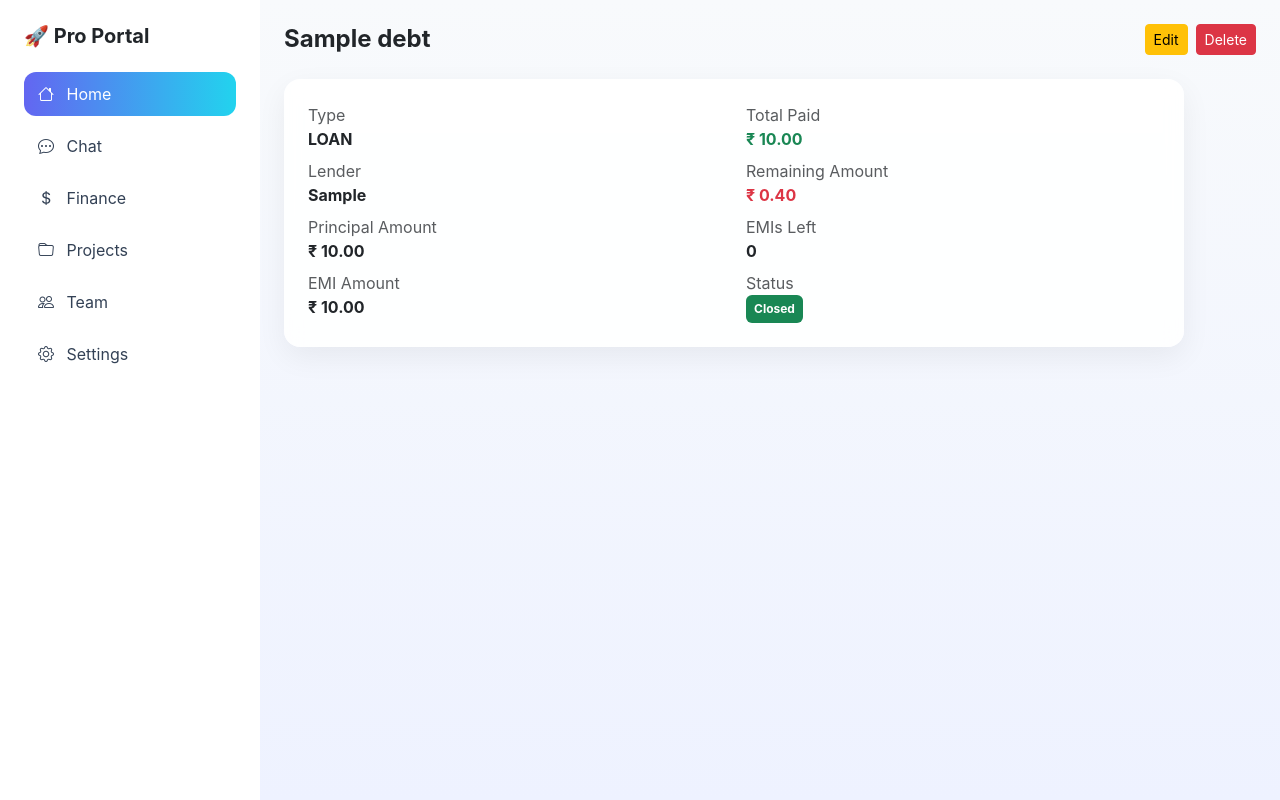
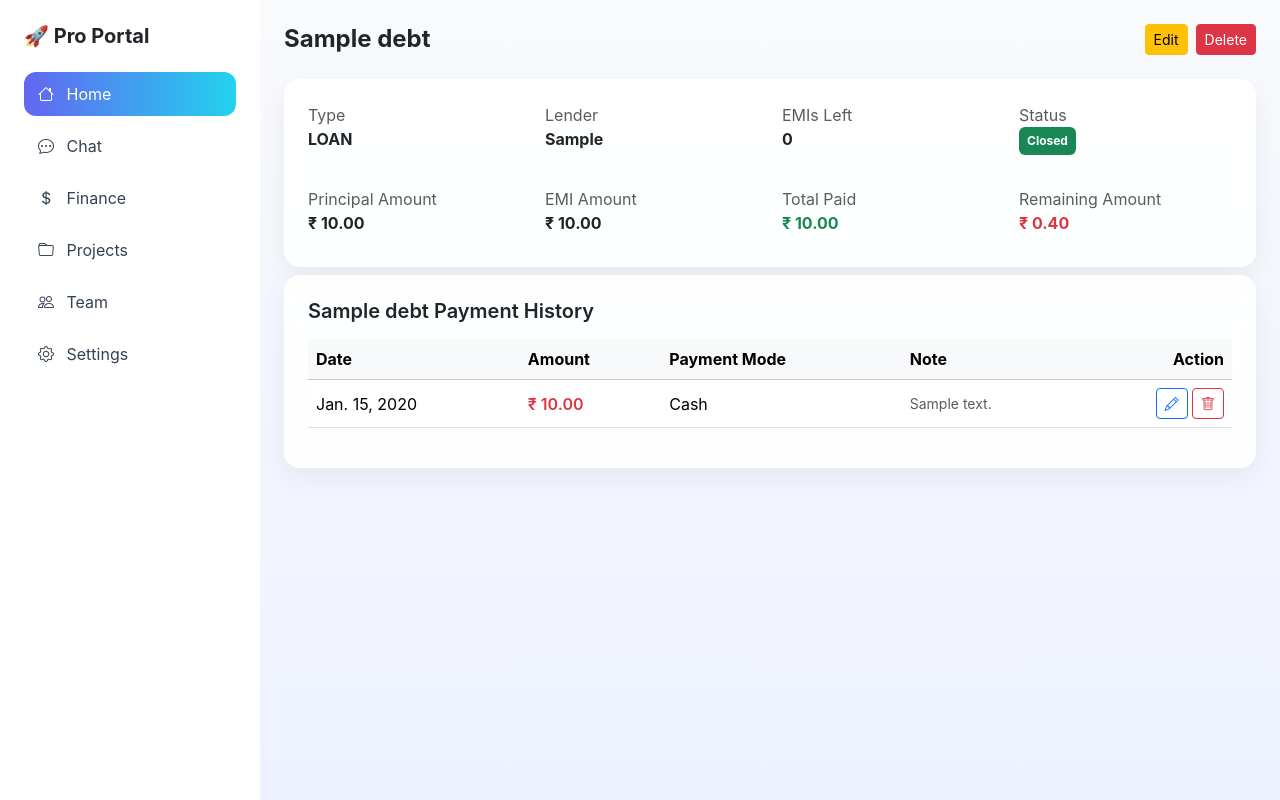
Before and after one commit to kuldeepsaini65/ks_overall, a Django app: page /finance/1/debts/1/ in a window 1280 px wide. Run offline with Django 5.2, Linux system fonts and the light colour scheme; a user stored in the database is signed in; tables that the repository leaves empty hold one stand-in row (values such as "Sample post"); some libraries are stand-ins or nearby versions.

Commit message:
debts payments details added in debt info page

```diff
--- a/finance/templates/debt/debt_info.html
+++ b/finance/templates/debt/debt_info.html
@@ -12,81 +12,127 @@
     <h4 class="fw-bold mb-0">{{ debt.name }}</h4>
 
     <div class="d-flex gap-2">
-      <a href="{% url 'finance:debt_edit' pk=debt.id module=module %}"
-         class="btn btn-warning btn-sm">
+      <a href="{% url 'finance:debt_edit' pk=debt.id module=module %}" class="btn btn-warning btn-sm">
         Edit
       </a>
-      <a href="{% url 'finance:debt_delete' module=module pk=debt.id %}"
-         class="btn btn-danger btn-sm">
+      <a href="{% url 'finance:debt_delete' module=module pk=debt.id %}" class="btn btn-danger btn-sm">
         Delete
       </a>
     </div>
   </div>
 
   <!-- Info Card -->
-  <div class="glass p-4" style="max-width: 900px;">
+  <div class="glass p-4">
+    <div class="row g-4">
+      <div class="col-md-12">
+        <div class="row">
+          <div class=" col-md-3 mb-2">
+            <span class="text-muted">Type</span><br>
+            <strong>{{ debt.debt_type }}</strong>
+          </div>
 
+          <div class=" col-md-3 mb-2">
+            <span class="text-muted">Lender</span><br>
+            <strong>{{ debt.lender|default:"—" }}</strong>
+          </div>
+
+          <div class=" col-md-3 mb-2">
+            <span class="text-muted">EMIs Left</span><br>
+            <strong>{{ debt.emi_left }}</strong>
+          </div>
+
+          <div class="col-md-3 mb-2">
+            <span class="text-muted">Status</span><br>
+            <span class="badge {{debt.badge_status}}">{{debt.debt_status_tag}}</span>
+          </div>
+        </div>
+      </div>
+
+
+
+      <div class="col-md-12">
         <div class="row g-4">
 
-      <!-- Left Column -->
-      <div class="col-md-6">
-        <p class="mb-2">
-          <span class="text-muted">Type</span><br>
-          <strong>{{ debt.debt_type }}</strong>
-        </p>
-
-        <p class="mb-2">
-          <span class="text-muted">Lender</span><br>
-          <strong>{{ debt.lender|default:"—" }}</strong>
-        </p>
-
-        <p class="mb-2">
+          <div class=" col-md-3 mb-2">
             <span class="text-muted">Principal Amount</span><br>
             <strong>₹ {{ debt.principal_amount|intcomma }}</strong>
-        </p>
+          </div>
 
-        <p class="mb-0">
+          <div class=" col-md-3 mb-0">
             <span class="text-muted">EMI Amount</span><br>
             <strong>₹ {{ debt.emi_amount|intcomma }}</strong>
-        </p>
           </div>
 
-      <!-- Right Column -->
-      <div class="col-md-6">
-        <p class="mb-2">
+          <div class="col-md-3 mb-2">
             <span class="text-muted">Total Paid</span><br>
             <strong class="text-success">
               {% comment %} ₹ {{ debt.total_paid|intcomma }} {% endcomment %}
               ₹ {{ debt.net_paid|floatformat:2|intcomma }}
+            </strong>
+          </div>
 
-          </strong>
-        </p>
-
-        <p class="mb-2">
+          <div class="col-md-3 mb-2">
             <span class="text-muted">Remaining Amount</span><br>
             <strong class="text-danger">
-            ₹
-              {{ debt.net_remaining|floatformat:2|intcomma  }}
+              ₹ {{ debt.net_remaining|floatformat:2|intcomma }}
+            </strong>
+          </div>
 
-          </strong>
-        </p>
 
-        <p class="mb-2">
-          <span class="text-muted">EMIs Left</span><br>
-          <strong>{{ debt.emi_left }}</strong>
-        </p>
-
-        <p class="mb-0">
-          <span class="text-muted">Status</span><br>
-
-          <span class="badge {{debt.badge_status}}">{{debt.debt_status_tag}}</span>
-
-        </p>
         </div>
 
       </div>
 
     </div>
+  </div>
+
+
+  <div class="glass p-4 my-2">
+    <h5 class="fw-semibold mb-3">{{ debt.name }} Payment History</h5>
+    <div class="table-responsive">
+      <table class="table align-middle" id="expense_table">
+        <thead class="table-light">
+          <tr>
+            <th>Date</th>
+            <th>Amount</th>
+            <th>Payment Mode</th>
+            <th>Note</th>
+            <th class="text-end">Action</th>
+          </tr>
+
+        </thead>
+
+        <tbody>
+          {% for payments in debt_payments %}
+          <tr>
+            <td>{{ payments.expense_date }}</td>
+            <td class="fw-semibold text-danger">₹ {{ payments.amount }}</td>
+            <td class="text-capitalize">{{ payments.payment_mode }}</td>
+            <td class="text-muted small">
+              {{ payments.note|default:"—"|truncatechars:30 }}
+            </td>
+            <td class="text-end">
+              <a href="{% url 'finance:exp_edit' pk=payments.id module=module%}" class="btn btn-sm btn-outline-primary">
+                <i class="bi bi-pencil"></i>
+              </a>
+              <a href="{% url 'finance:exp_delete' pk=payments.id module=module %}"
+                 class="btn btn-sm btn-outline-danger"
+                 onclick="return confirm('Delete this expense?')">
+                <i class="bi bi-trash"></i>
+              </a>
+            </td>
+          </tr>
+          {% empty %}
+          <tr>
+            <td colspan="auto">No Payments </td>
+          </tr>
+
+          {% endfor %}
+        </tbody>
+      </table>
+    </div>
+  </div>
+
 
 </main>
 
--- a/finance/views.py
+++ b/finance/views.py
@@ -129,7 +129,10 @@ def debt_info(request, module, pk):
 
     debt = get_object_or_404(Debt, pk=pk, user=request.user)
 
+    debt_payments = Expense.objects.filter(debt__id = pk).filter(user = request.user)
+
     context['debt'] = debt
+    context['debt_payments'] = debt_payments
     context['module'] = module
 
     return render(request, 'debt/debt_info.html', context)
```
Lines whose indentation alone changed are shown as unchanged.
